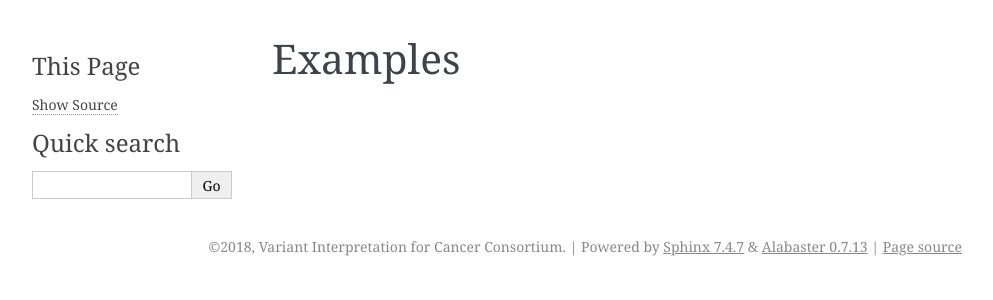
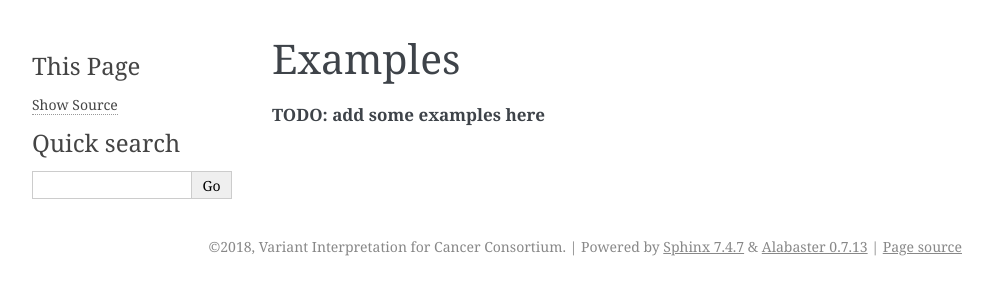
Before and after one commit to cancervariants/metakb, a Sphinx documentation site: the page built from docs/examples.rst, in a window 1280 px wide. Shown: the top 300 px of the page, without its empty margins (148-1141 px from the left). Built offline with Sphinx 7.4.7, drawn with Linux system fonts in a browser that asks for light colours.

Commit message:
add todo, test build trigger

```diff
--- a/docs/examples.rst
+++ b/docs/examples.rst
@@ -1,2 +1,4 @@
 Examples
 ========
+
+**TODO: add some examples here**
```
